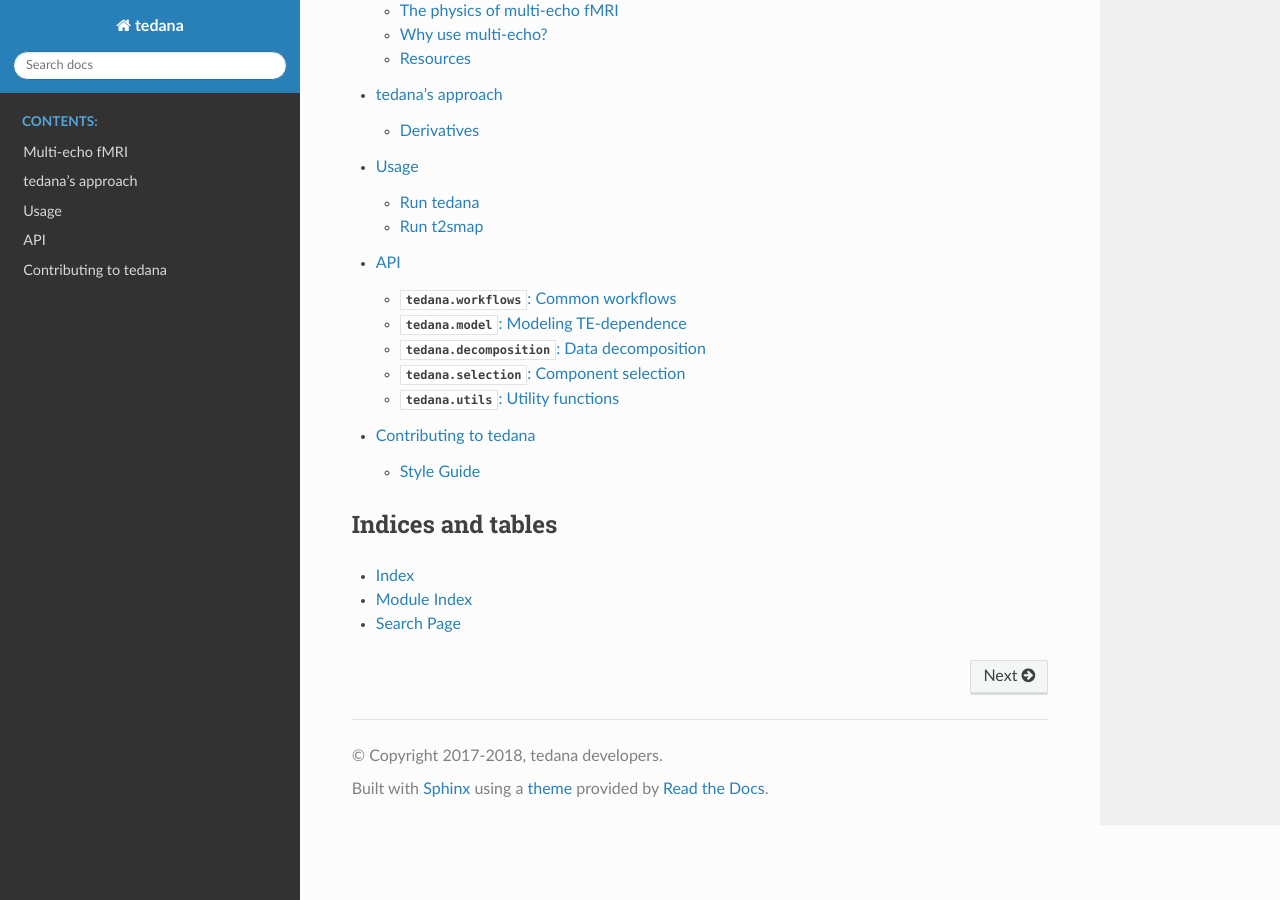
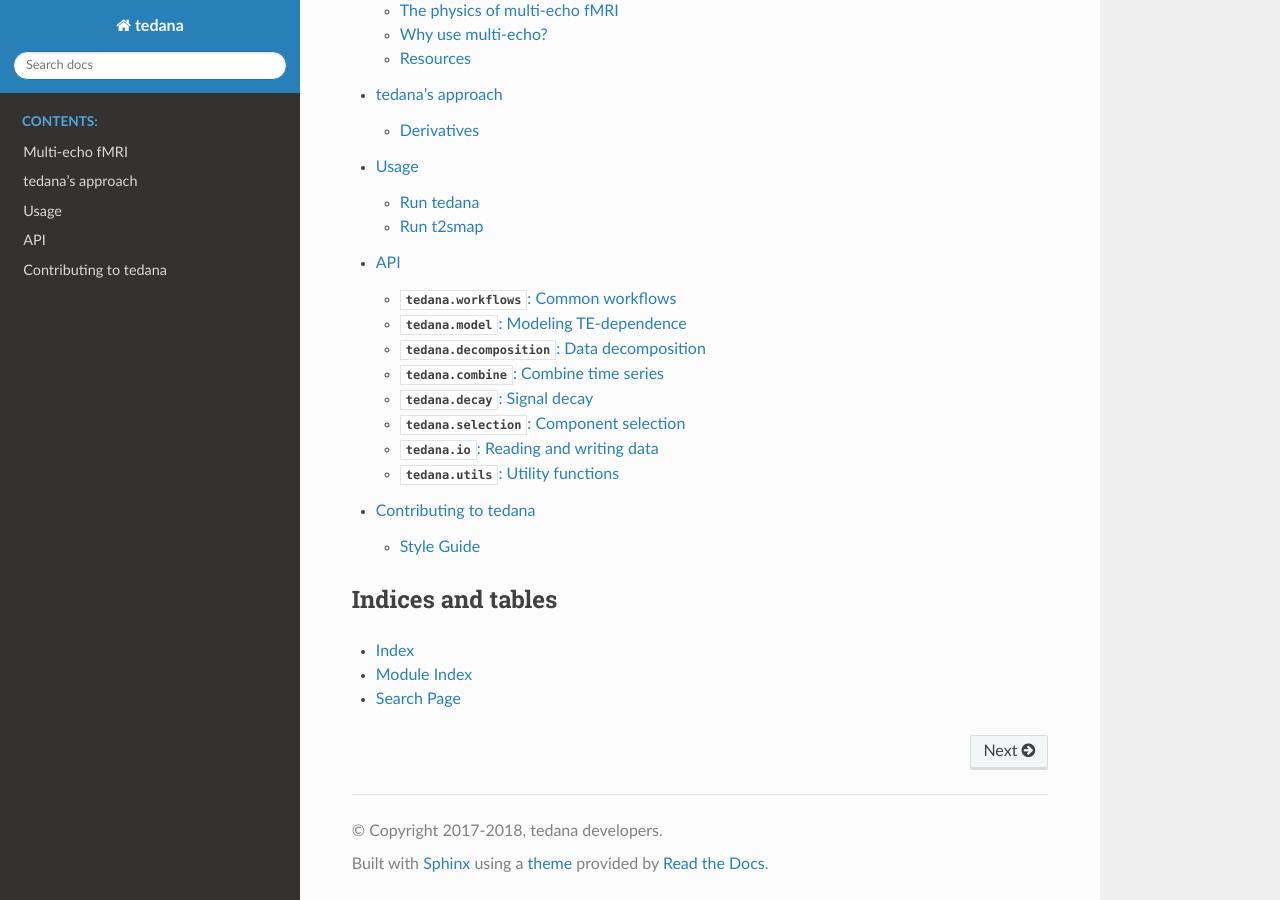
Before and after one commit to ME-ICA/tedana, a Sphinx documentation site: the page built from docs/index.rst, in a window 1280 px wide and 900 px high, scrolled down 974 px. Built offline with Sphinx 7.4.7 and the Read the Docs theme 2.0.0, drawn with Linux system fonts in a browser that asks for light colours; formulas are drawn with MathJax 3; part of the change alters nothing that is shown.

```diff
--- a/docs/api.rst
+++ b/docs/api.rst
@@ -31,16 +31,11 @@ API
    :toctree: generated/
    :template: function.rst
 
-   tedana.model.fit_decay
-   tedana.model.fit_decay_ts
    tedana.model.fitmodels_direct
-   tedana.model.make_optcom
 
    :template: module.rst
 
-   tedana.model.monoexponential
    tedana.model.fit
-   tedana.model.combine
 
 .. currentmodule:: tedana
 
@@ -70,6 +65,51 @@ API
 .. _calibration_ref:
 
 
+:mod:`tedana.combine`: Combine time series
+--------------------------------------------------
+
+.. automodule:: tedana.combine
+   :no-members:
+   :no-inherited-members:
+
+.. autosummary:: tedana.combine
+   :toctree: generated/
+   :template: function.rst
+
+   tedana.combine.make_optcom
+
+   :template: module.rst
+
+   tedana.combine
+
+.. currentmodule:: tedana
+
+.. _calibration_ref:
+
+
+:mod:`tedana.decay`: Signal decay
+--------------------------------------------------
+
+.. automodule:: tedana.decay
+   :no-members:
+   :no-inherited-members:
+
+.. autosummary:: tedana.decay
+   :toctree: generated/
+   :template: function.rst
+
+   tedana.decay.fit_decay
+   tedana.decay.fit_decay_ts
+
+   :template: module.rst
+
+   tedana.decay
+
+.. currentmodule:: tedana
+
+.. _calibration_ref:
+
+
 :mod:`tedana.selection`: Component selection
 --------------------------------------------------
 
@@ -92,6 +132,38 @@ API
 .. _calibration_ref:
 
 
+:mod:`tedana.io`: Reading and writing data
+--------------------------------------------------
+
+.. automodule:: tedana.io
+   :no-members:
+   :no-inherited-members:
+
+.. autosummary:: tedana.io
+   :toctree: generated/
+
+   :template: function.rst
+
+   tedana.io.split_ts
+   tedana.io.write_split_ts
+   tedana.io.writefeats
+   tedana.io.writect
+   tedana.io.writeresults
+   tedana.io.writeresults_echoes
+   tedana.io.ctabsel
+   tedana.io.new_nii_like
+   tedana.io.filewrite
+   tedana.io.load_data
+
+   :template: module.rst
+
+   tedana.io
+
+.. currentmodule:: tedana
+
+.. _calibration_ref:
+
+
 :mod:`tedana.utils`: Utility functions
 --------------------------------------------------
 
@@ -101,10 +173,24 @@ API
 
 .. autosummary:: tedana.utils
    :toctree: generated/
+
+   :template: function.rst
+
+   tedana.utils.get_dtype
+   tedana.utils.getfbounds
+   tedana.utils.load_image
+   tedana.utils.make_adaptive_mask
+   tedana.utils.make_min_mask
+   tedana.utils.unmask
+   tedana.utils.moments
+   tedana.utils.gaussian
+   tedana.utils.fitgaussian
+   tedana.utils.dice
+   tedana.utils.andb
+
    :template: module.rst
 
-   tedana.utils.io
-   tedana.utils.utils
+   tedana.utils
 
 .. currentmodule:: tedana
 
```
